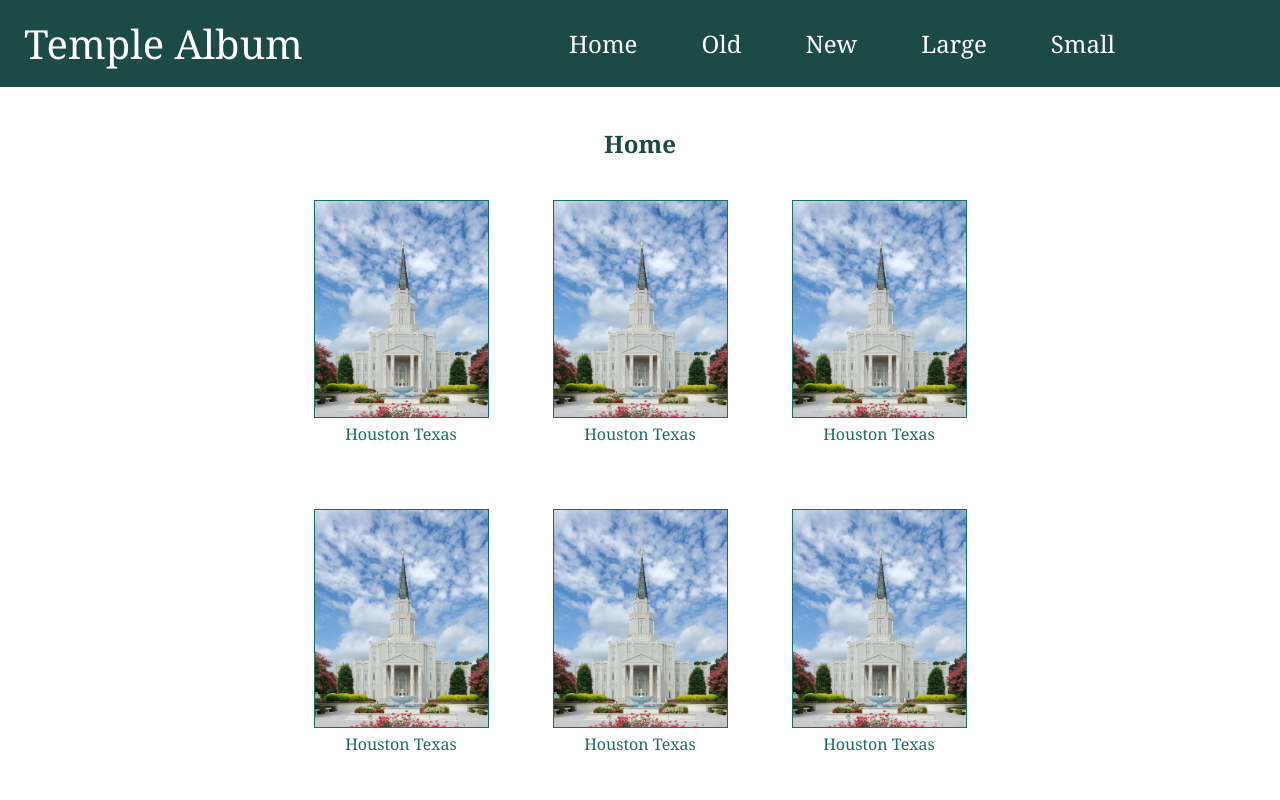
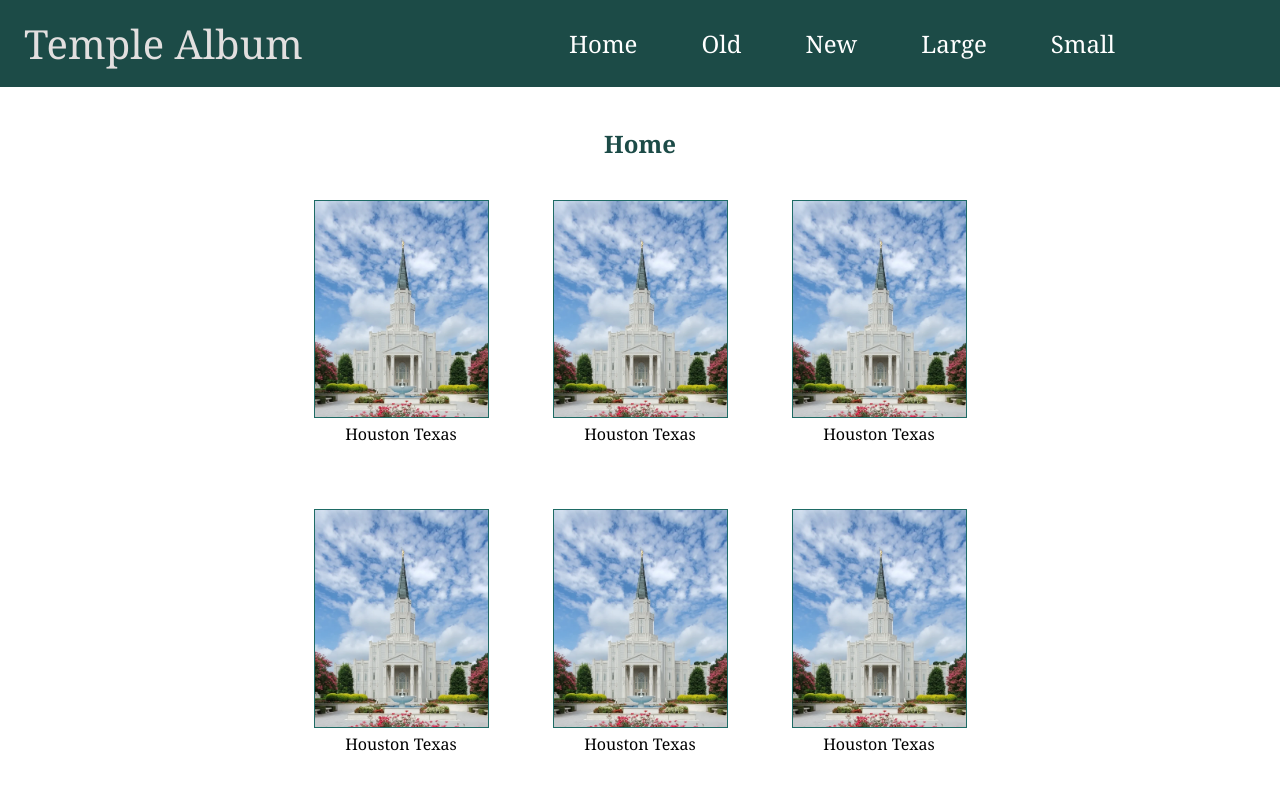
Before and after one commit to ColdplayCarrie/wdd131, a plain HTML site: page temples.html in a window 1280 px wide. Shown: the top 800 px of the page. Drawn offline with nearby package versions, Linux system fonts and the light colour scheme.

Commit message:
jk it was the figcaption color I had to change ...to black

```diff
--- a/styles/temples.css
+++ b/styles/temples.css
@@ -12,7 +12,7 @@ body {
 
 header {
     background-color: rgb(28, 75, 71);
-    color: white;
+    color: rgb(226, 223, 223);
     display: flex;
     align-items: center;
     justify-content: space-between;
@@ -64,7 +64,7 @@ footer {
 
 #menu::before {
     content: "☰";
-    color: white;
+    color: rgb(226, 223, 223);
 }
 
 #menu.open::before {
@@ -152,5 +152,5 @@ footer {
 
 .gallery figcaption {
     text-align: center;
-    color: rgb(30, 107, 101);
+    color: black;
 }
```
